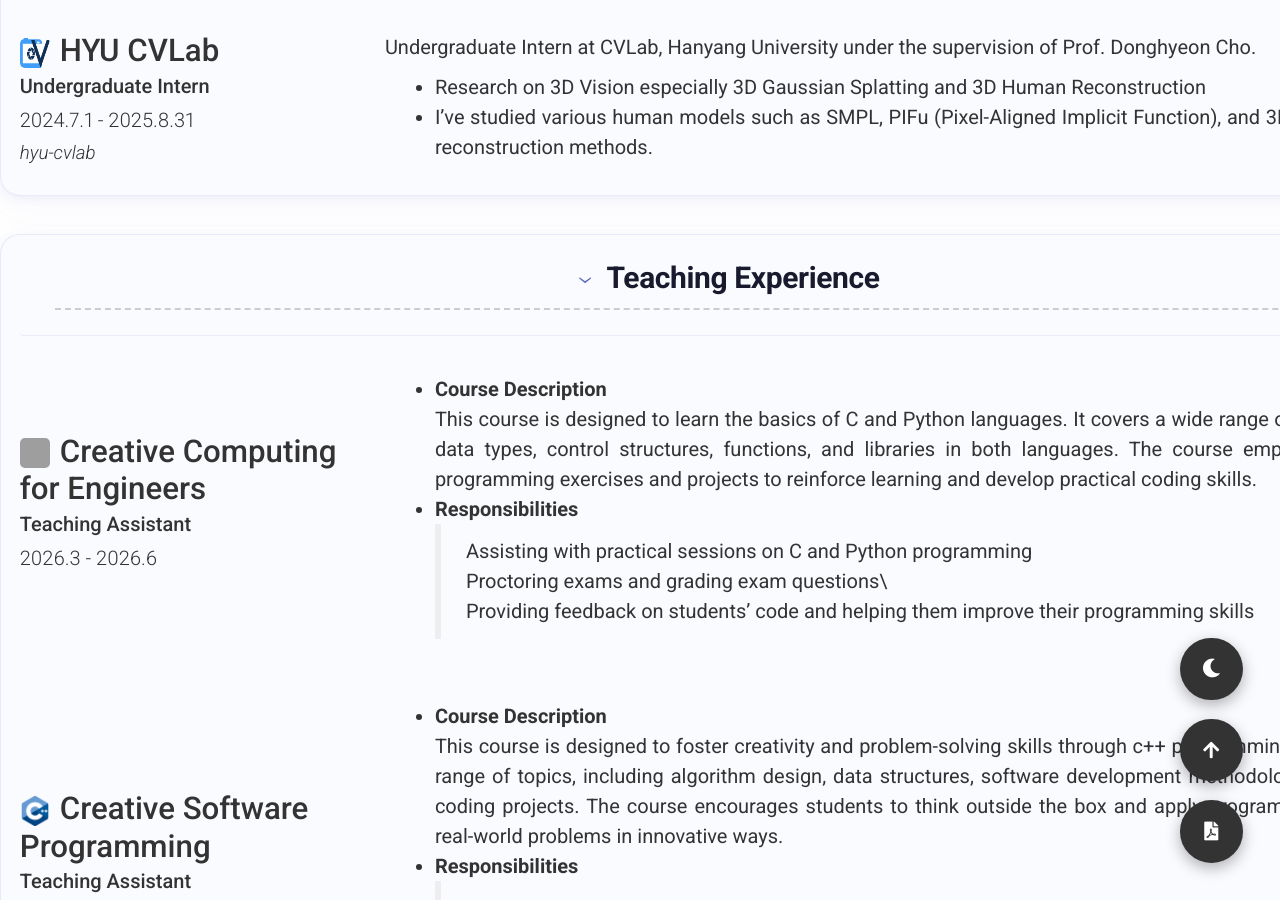
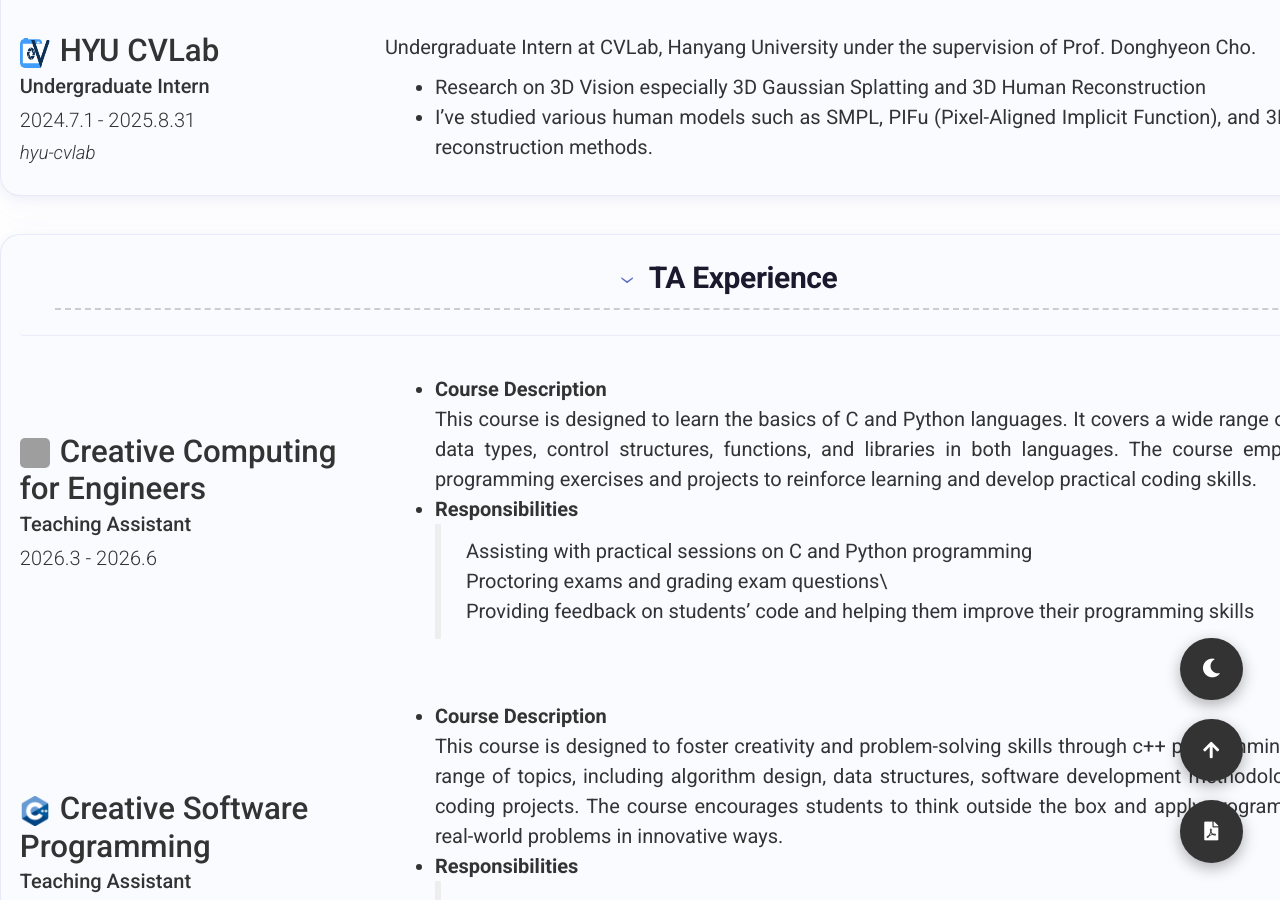
Before and after one commit to hjpark83/hjpark83.github.io, a Jekyll site: the page built from index.md, in a window 1280 px wide and 900 px high, scrolled down 3101 px. Built offline with Jekyll 4.4.1, drawn with Linux system fonts in a browser that asks for light colours; nearby versions of some CDN libraries; grey boxes are pictures that could not be loaded.

Commit message:
제목 변경

```diff
--- a/_config.yml
+++ b/_config.yml
@@ -148,7 +148,7 @@ content:
             - Research on 3D Vision especially 3D Gaussian Splatting and 3D Human Reconstruction
             - I've studied various human models such as SMPL, PIFu (Pixel-Aligned Implicit Function), and 3DGS based human reconstruction methods.
 
-  - title: Teaching Experience # Title for the section
+  - title: TA Experience # Title for the section
     layout: list # Type of content section (list/text)
     content:
       - layout: left
```
